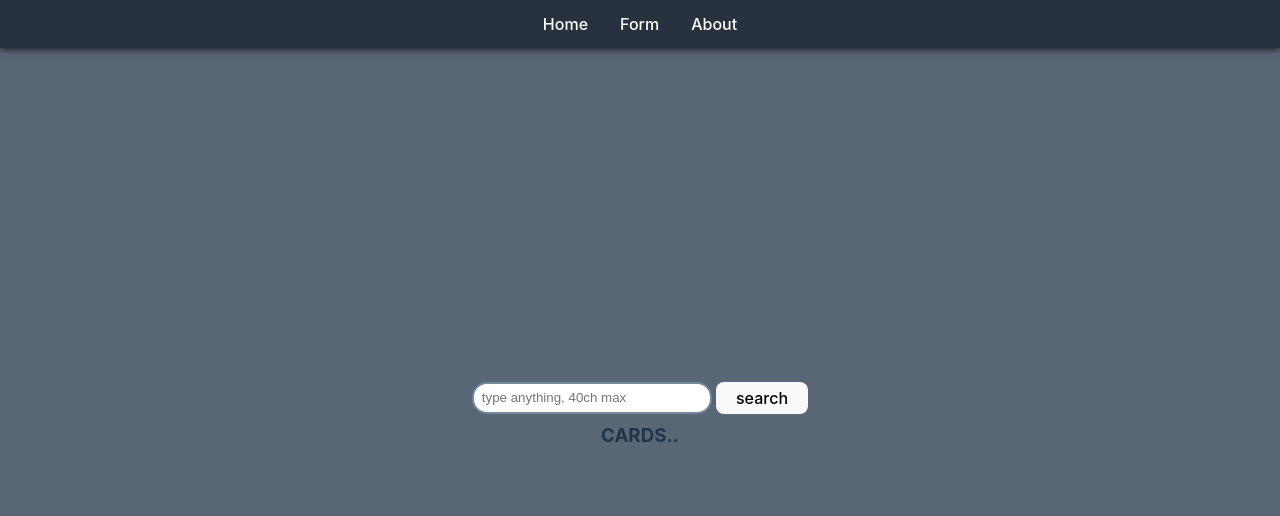
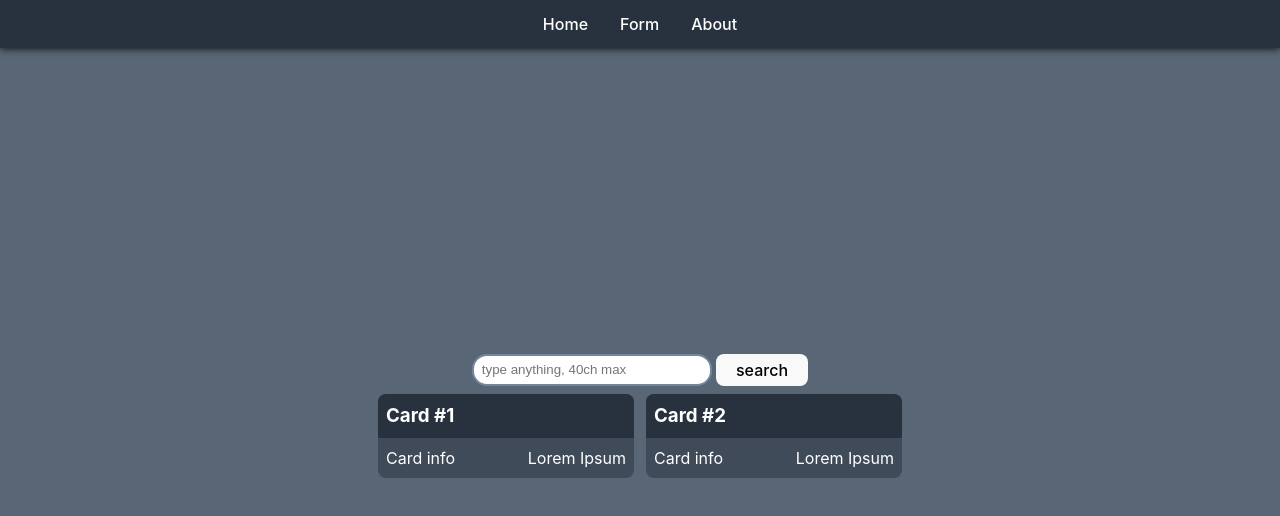
Before and after one commit to oddyca/rss-react, a React (Vite) app in the folder rss-react-components/: page / in a window 1280 px wide. Shown: the top 516 px of the page. Built offline with nearby package versions, Linux system fonts and the light colour scheme.

Commit message:
refactor: add card decoys to main page

```diff
--- a/rss-react-components/src/pages/home.tsx
+++ b/rss-react-components/src/pages/home.tsx
@@ -12,7 +12,26 @@ export default class Home extends Component<object, HomeState> {
     return (
       <div className="home-container">
         <Search />
-        <h3>CARDS..</h3>
+        <div className="cards-container">
+          <div className="cards">
+            <div className="card-title">
+              <h3>Card #1</h3>
+            </div>
+            <div className="card-body">
+              <p>Card info</p>
+              <p>Lorem Ipsum</p>
+            </div>
+          </div>
+          <div className="cards">
+            <div className="card-title">
+              <h3>Card #2</h3>
+            </div>
+            <div className="card-body">
+              <p>Card info</p>
+              <p>Lorem Ipsum</p>
+            </div>
+          </div>
+        </div>
       </div>
     );
   }
```
